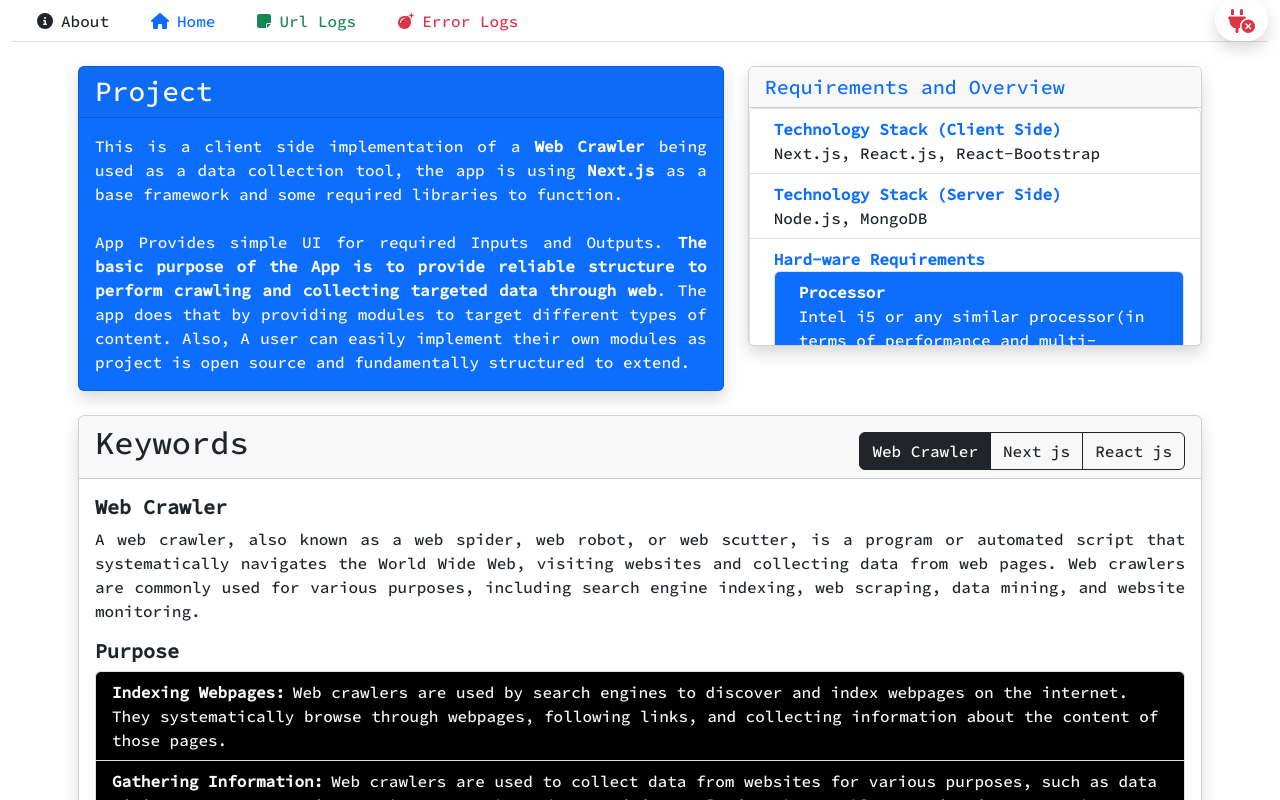
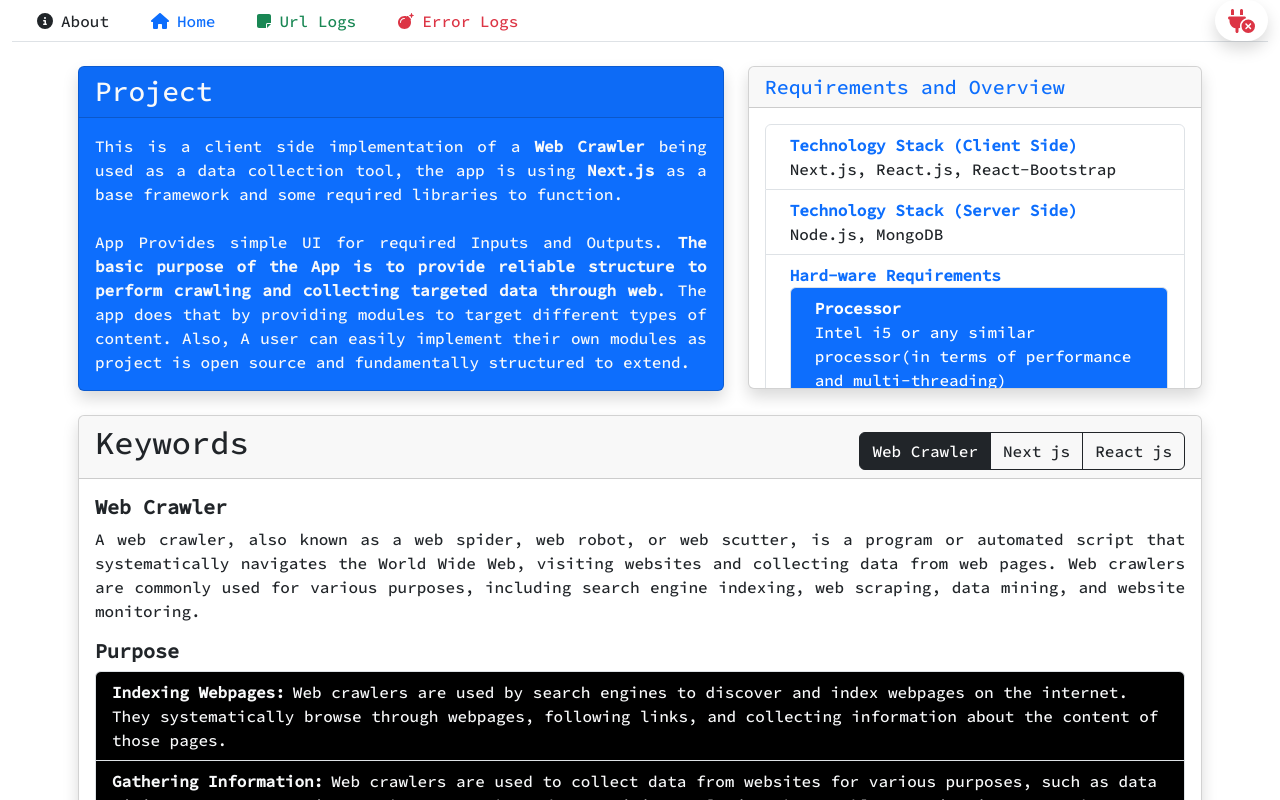
Before and after one commit to astric-0/NextCrawler, a Next.js app: page /about in a window 1280 px wide. Built offline with nearby package versions, Linux system fonts and the light colour scheme.

Commit message:
updated requirements list component

```diff
--- a/components/info/RequirementList.jsx
+++ b/components/info/RequirementList.jsx
@@ -27,9 +27,11 @@ const RequirementsList = _ => {
     });
 
     return (
-        <Card className="mt-3 shadow requirements">
+        <Card className="mt-3 shadow">
             <Card.Header className="h5 text-primary">Requirements and Overview</Card.Header>
-            <ListGroup>{reqList}</ListGroup>
+            <Card.Body className="requirements">
+                <ListGroup>{reqList}</ListGroup>
+            </Card.Body>
         </Card>
     );
 }
--- a/components/info/requirements.js
+++ b/components/info/requirements.js
@@ -30,7 +30,7 @@ const requirements = [
 
     {
         title: 'Software Requirements',
-        detail: 'Linux or Windows OS, Node package manager(npm, npx), A Modern Browser (Chrome or Mozilla)',
+        detail: 'Linux or Windows OS, Node package manager(npm, npx), A Modern Browser (Chrome or Mozilla) with CORS extension installed and active',
     },
 
 ];
```
